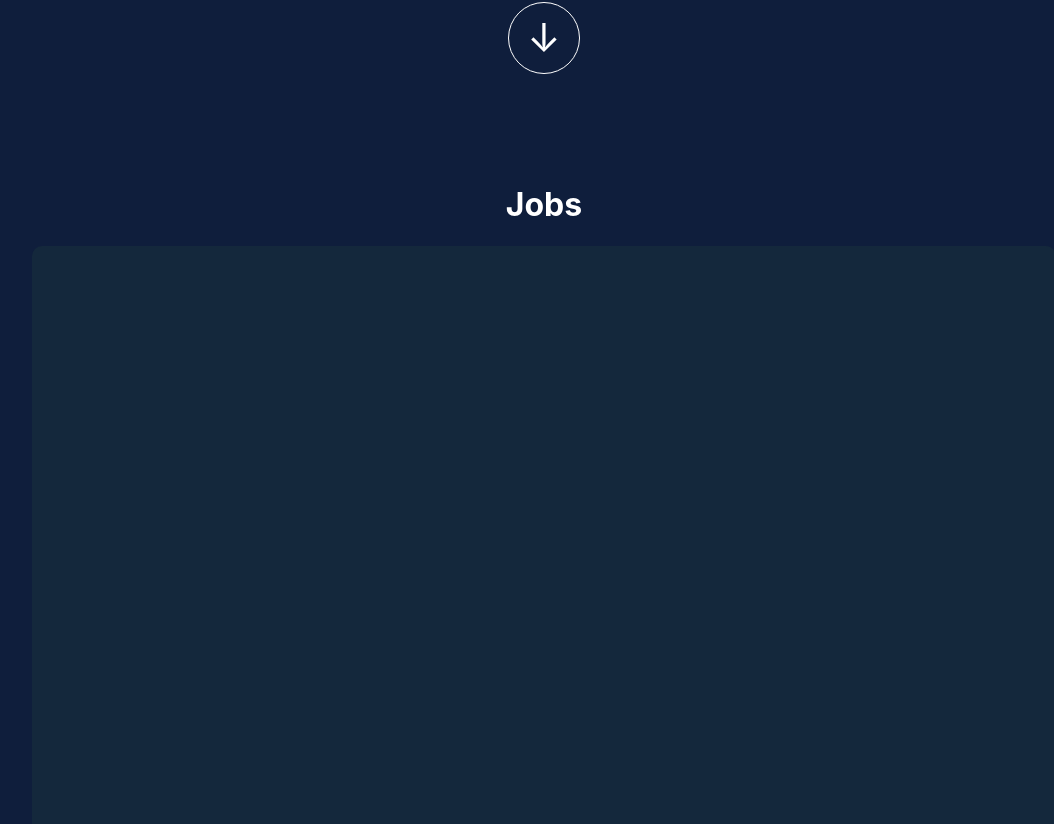
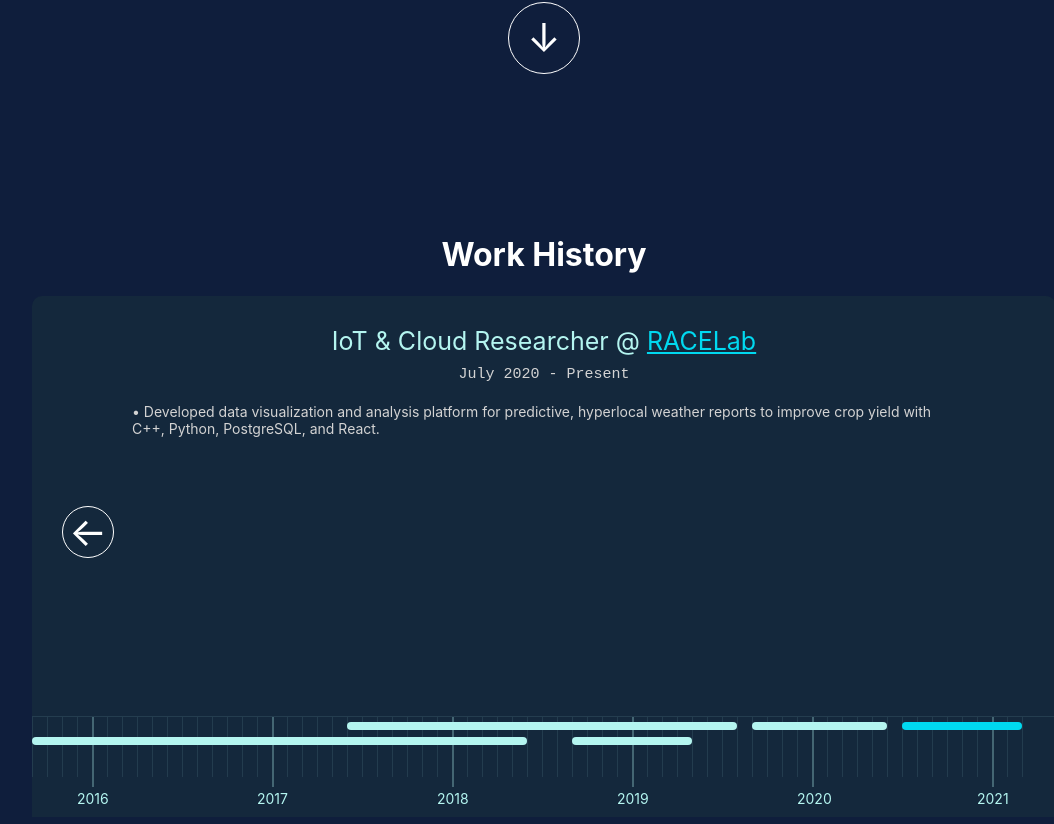
Before and after one commit to tekaireb/tekaireb.github.io, a React (Create React App) app: page / in a window 1280 px wide. Shown: the part 656-1480 px from the top of the page, without its empty margins (96-1150 px from the left). Built offline with nearby package versions, Linux system fonts and the light colour scheme.

Commit message:
Finished job timeline core functionality

```diff
--- a/src/components/Project.js
+++ b/src/components/Project.js
@@ -1,4 +1,4 @@
-import React, {useState, useEffect} from 'react';
+import React from 'react';
 import '../styles/Project.css';
 
 export default function Project(props) {
--- a/src/components/Timeline.js
+++ b/src/components/Timeline.js
@@ -1,51 +1,128 @@
-import React from 'react';
+import React, { useState } from 'react';
 import '../styles/Jobs.css';
+
+// Determine if two Dates have the same month and year
+function sameDate(d1, d2) {
+    return d1.getMonth === d2.getMonth && d1.getFullYear() === d2.getFullYear();
+}
 
 // Find number of months between two Dates
 function monthDiff(d1, d2) {
     return d1.getMonth() - d2.getMonth() + (12 * (d1.getFullYear() - d2.getFullYear()))
 }
 
+// Determine whether or not two (date) ranges overlap
+function rangesOverlap(a_start, a_end, b_start, b_end) {
+    if (a_start <= b_start && b_start <= a_end) return true; // b starts in a
+    if (a_start <= b_end && b_end <= a_end) return true; // b ends in a
+    if (b_start < a_start && a_end < b_end) return true; // a in b
+    return false;
+}
+
+// Counts number of collisions between range and other_ranges
+function countOverlaps(range, other_ranges) {
+    let count = 0;
+
+    other_ranges.forEach(r => {
+        if (rangesOverlap(range.start_date, range.end_date, r.start_date, r.end_date))
+            count++;
+    });
+
+    return count;
+}
+
 export default function Timeline(props) {
+    const TICK = 15; // Distance between months on timeline (in px)
+
+    // Convert date strings to Date objects
+    let jobs = props.jobs.map(job => ({
+        ...job,
+        start_date: new Date(job.start_date),
+        end_date: (job.end_date !== '' ? new Date(job.end_date) : new Date()) // Use present if no end_date specified
+    }));
+
     // First and last job objects
-    let first = props.jobs[props.jobs.length - 1],
-        last = props.jobs[0];
+    let first = jobs[props.jobs.length - 1],
+        last = jobs[0];
 
     // First and last dates in job timeline
-    let start = new Date(first.start_date),
-        end = (last.end_date !== '' ? new Date(last.end_date) : new Date()); // Use present if no end_date specified
+    let start = first.start_date,
+        end = last.end_date;
 
     // Number of months between start/end dates
-    let diff = monthDiff(start, end);
+    let diff = monthDiff(end, start);
 
-
-    var range = Array(Math.abs(diff) + 1).fill().map((_, i) => ({
+    // Generate array of objects containing every month/year between start and end, inclusive
+    var range = Array(diff + 1).fill().map((_, i) => ({
         m: (i + start.getMonth()) % 12, // Month
         y: start.getFullYear() + (i + start.getMonth()) / 12 // Year
     }));
-    console.log(range);
+
+    // Getter/Setter for current active job index
+    const [active_job, set_active_job] = useState(0);
+
+    // Current active job
+    let j = jobs[active_job];
+
+    const next_event = (direction, value = -1) => {
+        // Increment or decrement active_job
+        if (value === -1) {
+            if (direction && active_job !== 0) set_active_job(active_job - 1);
+            if (!direction && active_job !== jobs.length - 1) set_active_job(active_job + 1);
+        } else set_active_job(value);
+
+        // Bring active job bar on timeline into view
+        document.getElementById('job_bar_' + active_job).scrollIntoView({ behavior: 'smooth', block: 'nearest', inline: 'start' })
+    }
 
     return (
         <>
-            <div className='timeline_event'></div>
+            <div className='timeline_event'>
+                <p className='event_header'>
+                    {j.title} @ <a href={j.link}>{j.company}</a>
+                </p>
+                <p className='event_timeframe'>
+                    {j.start_date.toLocaleString('default', { month: 'long' })} {j.start_date.getFullYear()} -&nbsp;
+                    {sameDate(j.end_date, new Date()) ? 'Present' : j.end_date.toLocaleString('default', { month: 'long' }) + ' ' + j.end_date.getFullYear()}
+                </p>
+                <div className='event_description'>
+                    {j.description.map(line => <span>{line}<br /></span>)}
+                </div>
+
+                {active_job !== jobs.length - 1 && <div className='event_left' onClick={() => next_event(0)}>←</div>}
+                {active_job !== 0 && <div className='event_right' onClick={() => next_event(1)}>→</div>}
+            </div>
             <div className='axis'>
                 {/* Axis */}
                 {range.map((d, i) =>
                     <>
                         {/* Gridlines */}
                         <div className='line' style={{
-                            left: i * 10,
+                            left: i * TICK,
                             width: d.m ? 1 : 2, // Make width 2px on new year
-                            bottom: d.m ? 30 : 25, // Make line lower on new year
+                            bottom: d.m ? 40 : 30, // Make line lower on new year
                             background: d.m ? 'rgb(180, 245, 240, 0.1)' : 'rgb(180, 245, 240, 0.3)' // Make color darker on new year
                         }}></div>
 
                         {/* Date Labels */}
-                        {d.m === 0 && <div className='year' style={{ left: i * 10 - 15 }}>{d.y}</div>}
+                        {d.m === 0 && <div className='year' style={{ left: i * TICK - 15 }}>{d.y}</div>}
                     </>
                 )}
 
-
+                {/* Jobs */}
+                {console.log(jobs)}
+                {jobs.map((job, i) =>
+                    <div
+                        className='job_bar' id={'job_bar_' + i}
+                        style={{
+                            left: monthDiff(job.start_date, start) * TICK,
+                            width: monthDiff(job.end_date, job.start_date) * TICK,
+                            top: countOverlaps(job, jobs.slice(0, i)) * (15) + 5,
+                            background: i === active_job ? '#00d9f0' : '#b4f5f0'
+                        }}
+                        onClick={() => next_event(0, i)}
+                    ></div>
+                )}
             </div>
         </>
     );
--- a/src/components/sections/Jobs.js
+++ b/src/components/sections/Jobs.js
@@ -5,8 +5,8 @@ import Timeline from '../Timeline';
 
 export default function Jobs(props) {
     return (
-        <div class='jobs'>
-            <h1>Jobs</h1>
+        <div className='jobs'>
+            <h1>Work History</h1>
             <div className='jobs_container'>
                 <div className='jobs_timeline'>
                     <div className='events'></div>
--- a/src/components/sections/Projects.js
+++ b/src/components/sections/Projects.js
@@ -4,9 +4,9 @@ import '../../styles/Projects.css';
 
 export default function Projects(props) {
     return (
-        <div class='projects'>
+        <div className='projects'>
             <h1>Projects</h1>
-            <h3 class='projects_subheader'>view more on GitHub</h3>
+            <h3 className='projects_subheader'>view more on GitHub</h3>
             <div className='projects_grid'>
                 {props.projects.map(project => <Project project={project} />)}
             </div>
--- a/src/content/jobs.json
+++ b/src/content/jobs.json
@@ -2,15 +2,69 @@
     {
         "title": "IoT & Cloud Researcher",
         "company": "RACELab",
+        "link": "https://sites.cs.ucsb.edu/~ckrintz/racelab.html",
         "location": "Santa Barbara, CA",
         "start_date": "July 1, 2020",
-        "end_date": ""
+        "end_date": "",
+        "description": [
+            "• Developed data visualization and analysis platform for predictive, hyperlocal weather reports to improve crop yield with C++, Python, PostgreSQL, and React."
+        ]
     },
     {
         "title": "Processor Design Researcher",
         "company": "CS Early Research Scholars Program",
+        "link": "https://ersp.cs.ucsb.edu/",
         "location": "Santa Barbara, CA",
         "start_date": "September 1, 2019",
-        "end_date": "June 1, 2020"
+        "end_date": "June 1, 2020",
+        "description": [
+            "• Designed and simulated 2 RISC-V processors in PyRTL (similar to Verilog) featured in a department-wide presentation.",
+            "• Contrived 4 countermeasures against hardware-level cyberattacks and performed a security/performance audit."
+        ]
+    },
+    {
+        "title": "Software Engineering Intern",
+        "company": "California Association of Realtors",
+        "link": "https://www.car.org/",
+        "location": "Los Angeles, CA",
+        "start_date": "June 1, 2017",
+        "end_date": "August 1, 2019",
+        "description": [
+            "Spent three summers working on various projects, many of which are in currently in production. I learned about developing software for real-world use cases and designing code that can be easily extended by other developers.",
+            "",
+            "• Created financial and legal advice chat bots and framework; $80,000 in funding allocated for content creation.",
+            "• Produced a step-by-step wizard to guide users through complex real estate forms online, integrated with ZipLogix through RESTful web services, allowing users to fill forms 3x faster.",
+            "• Devised a blockchain-based distributed file system in Python and Solidity (on Ethereum) as a proof of concept for secure storage of property data as a new industry standard.",
+            "• Built a full-stack web application to capture text, voice, and images to generate and populate 10+ real estate forms.",
+            "• Designed IVR/web-based systems with AWS to handle password resets, eliminating former #1 call center task.",
+            "",
+            "Each project was accompanied by a binder of documentation to ensure maintainability in the future."
+        ]
+    },
+    {
+        "title": "IT Systems Intern",
+        "company": "Oxy Respiratory",
+        "location": "Van Nuys, CA",
+        "start_date": "September 1, 2018",
+        "end_date": "May 1, 2019",
+        "description": [
+            "Much of the healthcare industry relies on paper documents and fax machines. I bridged the gap between new and aging systems, reduced manual entry, and freed coworkers so they could do what they do best.",
+            "",
+            "• Programmed Python scripts to automate tasks and B2B transactions, eliminating 30% of employee workloads.",
+            "• Streamlined paperless operations and consolidated workflows, improving productivity by 200%+.",
+            "• Achieved HIPAA compliance in data storage with encryption and tiered access protocols, passing 2 external audits."
+        ]
+    },
+    {
+        "title": "Head of Design & Programming",
+        "company": "First Robotics Team",
+        "location": "Los Angeles, CA",
+        "start_date": "September 1, 2015",
+        "end_date": "June 1, 2018",
+        "description": [
+            "• Managed team of 10+ students to design, program, and test robots in annual FIRST Robotics Competition.",
+            "• Coordinated implementation of control theory and autonomous driving routines in Java.",
+            "• Won #1 Highest Rookie Seed Award for performance in qualifying rounds. "
+        ]
     }
 ]
--- a/src/styles/App.css
+++ b/src/styles/App.css
@@ -57,3 +57,10 @@ a {
   border-radius: 20px;
   border: 3px solid #0f1e3c;
 }
+
+/* Highlight */
+
+::selection {
+  background-color: #00d9f0;
+  color: #0f1e3c;
+}
--- a/src/styles/Jobs.css
+++ b/src/styles/Jobs.css
@@ -1,5 +1,18 @@
 .jobs {
     padding: 20px;
+    margin: 50px 0;
+    scrollbar-color: #00d9f0 #14283c; /* Works on Firefox */
+}
+
+/* Works on Chrome, Edge, and Safari */
+.jobs::-webkit-scrollbar-track {
+  background: #14283c;
+}
+
+.jobs::-webkit-scrollbar-thumb {
+  background-color: #00d9f0;
+  border-radius: 20px;
+  border: 3px solid #14283c;
 }
 
 .jobs_container {
@@ -11,12 +24,63 @@
 
 .timeline_event {
     position: relative;
+    padding-bottom: 20px;
+    min-height: 400px;
     width: 80vw;
-    height: 600px;
     background: #14283c;
     border-top-left-radius: 10px;
     border-top-right-radius: 10px;
 }
+
+.event_header {
+    font-size: 25px;
+    color: #b4f5f0;
+    padding-top: 30px;
+    margin: auto;
+    margin-bottom: 0;
+    max-width: 90vw;
+}
+
+@media all and (min-width: 700px) {
+    .event_header { max-width: 55vw; }
+}
+
+.event_timeframe {
+    font-family: 'Courier New', Courier, monospace;
+    font-size: 15px;
+    color: lightgrey;
+    margin-top: 10px;
+}
+
+.event_description {
+    text-align: left;
+    margin: 20px 100px;
+    color: lightgrey;
+    font-size: 14px;
+}
+
+.event_left, .event_right {
+    position: absolute;
+    top: 50%;
+    font-size: 40px;
+    height: 50px;
+    width: 50px;
+    border: 1px solid white;
+    border-radius: 50%;
+    transition-duration: 1s;
+}
+
+.event_left:hover, .event_right:hover {
+    cursor: pointer;
+    color: #00d9f0;
+    border: 1px solid #00d9f0;
+
+}
+
+.event_left { left: 30px; }
+.event_right { right: 30px; }
+.event_left:hover { left: 20px; }
+.event_right:hover { right: 20px; }
 
 .axis {
     position: relative;
@@ -24,25 +88,20 @@
     height: 100px;
     background: #14283c;
     overflow-x: scroll;
-    scrollbar-color: #00d9f0 #14283c; /* Works on Firefox */
     border-top: 1px solid rgb(180, 245, 240, 0.1);
 }
 
-/* Works on Chrome, Edge, and Safari */
-.axis::-webkit-scrollbar-track {
-  background: #14283c;
+@media all and (max-width: 700px) {
+    .timeline_event { width: 100vw; }
+    .axis { width: 100vw; }
 }
 
-.axis::-webkit-scrollbar-thumb {
-  background-color: #00d9f0;
-  border-radius: 20px;
-  border: 3px solid #14283c;
-}
+
 
 .line {
     position: absolute;
     height: 100%;
-    bottom: 30px;
+    bottom: 50px;
     width: 2px;
     background: rgb(180, 245, 240, 0.1);
     left: 10px;
@@ -50,14 +109,21 @@
 
 .year {
     position: absolute;
-    bottom: 2px;
+    bottom: 10px;
     color: #b4f5f0;
     font-size: 14px;
 }
 
 .job_bar {
     position: absolute;
-    height: 20px;
-    background: red;
+    height: 8px;
+    background: #00d9f0;
     border-radius: 5px;
 }
+
+.job_bar:hover {
+    background-color: #14283c !important;
+    border: 1px solid #00d9f0;
+    border-style: dashed;
+    cursor: pointer;
+}
--- a/src/styles/Projects.css
+++ b/src/styles/Projects.css
@@ -1,5 +1,6 @@
 .projects {
     padding-top: 20px;
+    margin: 50px 0;
 }
 
 .projects_grid {
```
Also changed, not shown: src/components/sections/Intro.js (+4 -4 lines), public/manifest.json, 25 other files (tests, documents, lock files or other folders).
